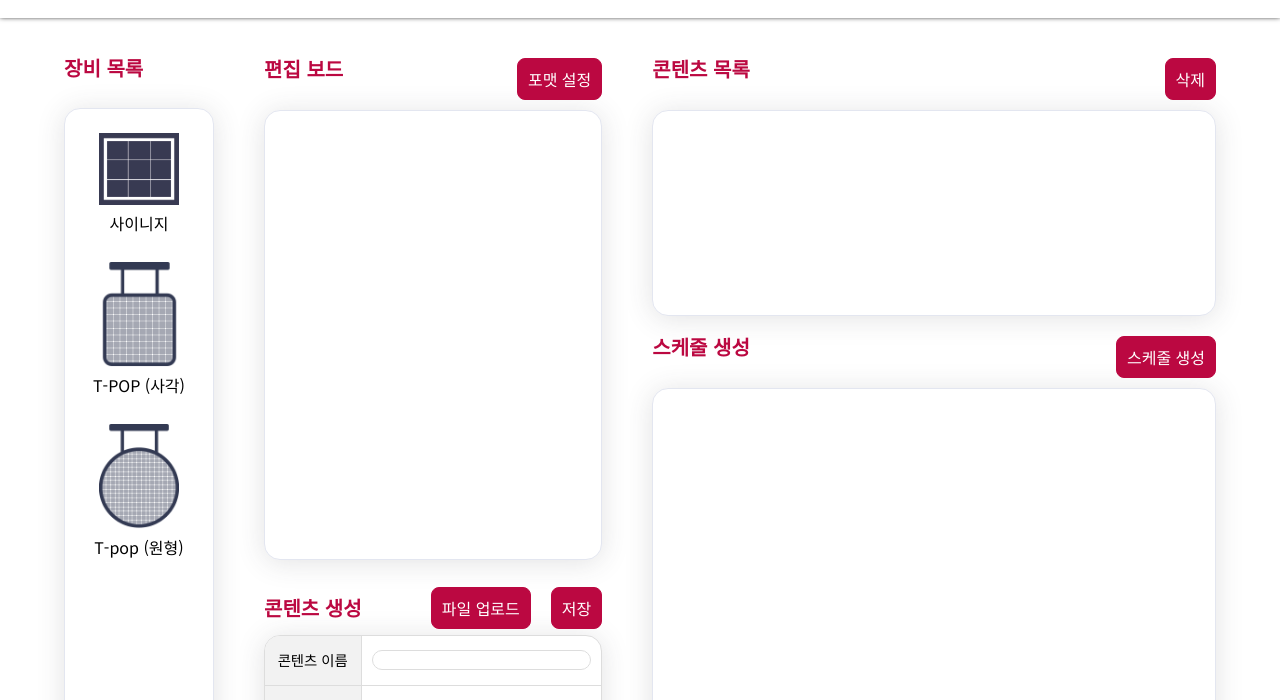
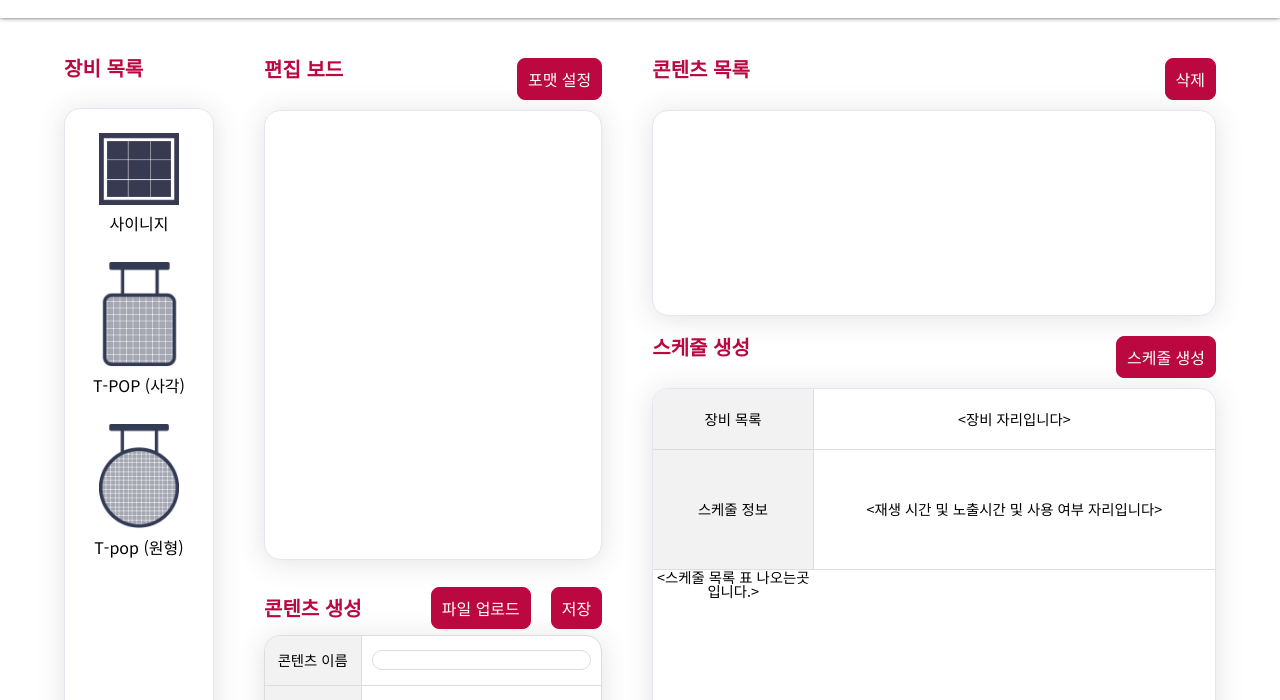
Before and after one commit to sim7457/J-Sign-KOBA-, a plain HTML site: page index.html in a window 1280 px wide. Shown: the part 100-800 px from the top of the page. Drawn offline with Linux system fonts and the light colour scheme.

Commit message:
230508 18:09 스케줄 생성 추가

```diff
--- a/css/main.css
+++ b/css/main.css
@@ -245,9 +245,9 @@ main .inner .main_box .Content_Settings table tr .bg_04 button {
   margin-right: 0.8rem;
   position: relative;
 }
-main .inner .main_box .Content_Settings table tr .bg_04 button:hover {
+/* main .inner .main_box .Content_Settings table tr .bg_04 button:hover {
   color: #bb0841;
-}
+} */
 
 main .inner .main_box .Content_Settings table tr .bg_04 button img {
   width: 25px;
@@ -308,7 +308,39 @@ main .inner .right_box .Schedule {
   border: 1px solid #e3e6f0;
   border-radius: 1rem;
   box-shadow: 0 0.15rem 1.75rem 0 rgba(58, 59, 69, 0.15);
-  padding: 1.5rem;
+  /* padding: 1.5rem; */
+  overflow: hidden;
+}
+main .inner .right_box .Schedule table {
+  border-collapse: collapse;
+  width: 100%;
+  font-size: 0.9rem;
+  height: 206px;
+}
+
+main .inner .right_box .Schedule table .bg_01 {
+  background-color: #f2f2f2;
+  border-right: 1px solid #ddd;
+  border-bottom: 1px solid #ddd;
+  width: 6rem;
+}
+main .inner .right_box .Schedule table .Schedule_menu_top {
+  height: 60px;
+}
+main .inner .right_box .Schedule table .Schedule_menu_mid {
+  height: 120px;
+}
+main .inner .right_box .Schedule table .bg_02 {
+  border-bottom: 1px solid #ddd;
+}
+main .inner .right_box .Schedule table .bg_03 {
+  background-color: #f2f2f2;
+  border-right: 1px solid #ddd;
+  border-bottom: 1px solid #ddd;
+  width: 10rem;
+}
+main .inner .right_box .Schedule table .bg_04 {
+  border-bottom: 1px solid #ddd;
 }
 
 /* main start */
--- a/index.html
+++ b/index.html
@@ -89,7 +89,7 @@
                   <tr>
                     <td class="bg_03">아이템</td>
                     <td class="bg_04">
-                      <button>
+                      <button class="image">
                         <img
                           class="image"
                           src="./img/item_icon01.png"
@@ -98,7 +98,7 @@
                         />
                         <p>텍스트</p>
                       </button>
-                      <button>
+                      <button class="image">
                         <img
                           class="image"
                           src="./img/item_icon02.png"
@@ -107,7 +107,7 @@
                         />
                         <p>뉴스</p>
                       </button>
-                      <button>
+                      <button class="image">
                         <img
                           class="image"
                           src="./img/item_icon03.png"
@@ -116,7 +116,7 @@
                         />
                         <p>날씨</p>
                       </button>
-                      <button>
+                      <button class="image">
                         <img
                           class="image"
                           src="./img/item_icon04.png"
@@ -125,7 +125,7 @@
                         />
                         <p>동영상</p>
                       </button>
-                      <button>
+                      <button class="image">
                         <img
                           class="image"
                           src="./img/item_icon05.png"
@@ -134,7 +134,7 @@
                         />
                         <p>미세먼지</p>
                       </button>
-                      <button>
+                      <button class="image">
                         <img
                           class="image"
                           src="./img/item_icon06.png"
@@ -143,7 +143,7 @@
                         />
                         <p>이미지</p>
                       </button>
-                      <button>
+                      <button class="image">
                         <img
                           class="image"
                           src="./img/item_icon07.png"
@@ -152,7 +152,7 @@
                         />
                         <p>습도</p>
                       </button>
-                      <button>
+                      <button class="image">
                         <img
                           class="image"
                           src="./img/item_icon08.png"
@@ -181,7 +181,23 @@
                 <button class="Delete">스케줄 생성</button>
               </div>
             </div>
-            <div class="Schedule"></div>
+            <div class="Schedule">
+              <table>
+                <tr class="Schedule_menu_top">
+                  <td class="bg_01">장비 목록</td>
+                  <td class="bg_02"><장비 자리입니다></td>
+                </tr>
+                <tr class="Schedule_menu_mid">
+                  <td class="bg_03">스케줄 정보</td>
+                  <td class="bg_04">
+                    <재생 시간 및 노출시간 및 사용 여부 자리입니다>
+                  </td>
+                </tr>
+                <tr>
+                  <td><스케줄 목록 표 나오는곳입니다.></td>
+                </tr>
+              </table>
+            </div>
           </div>
         </div>
       </main>
```
